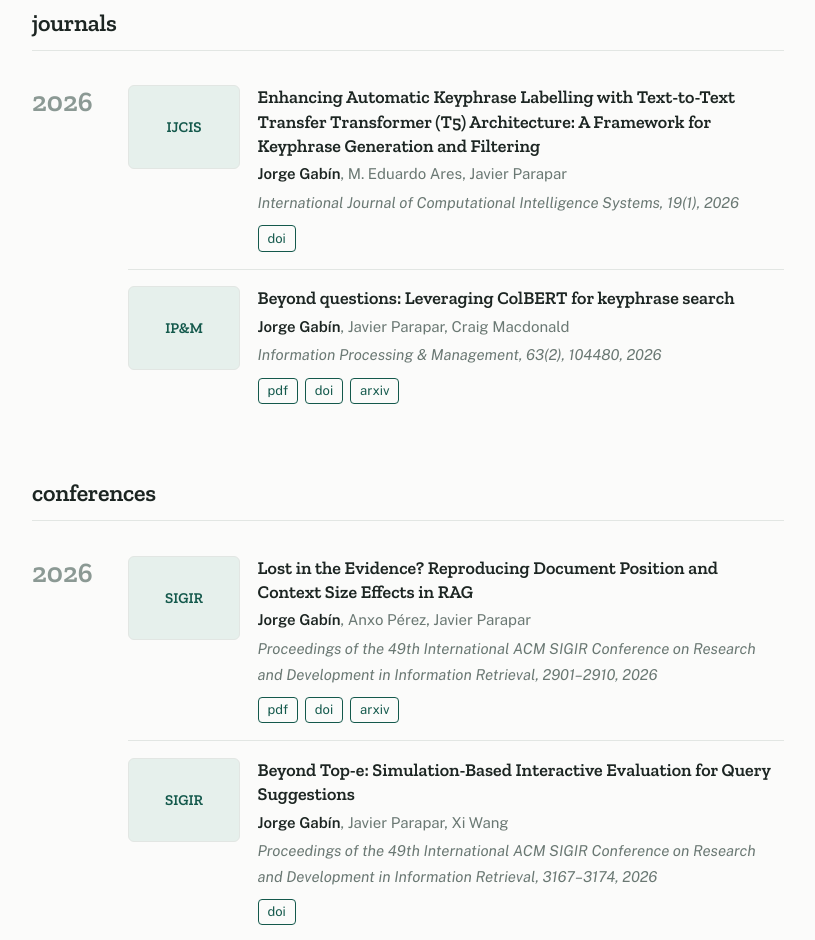
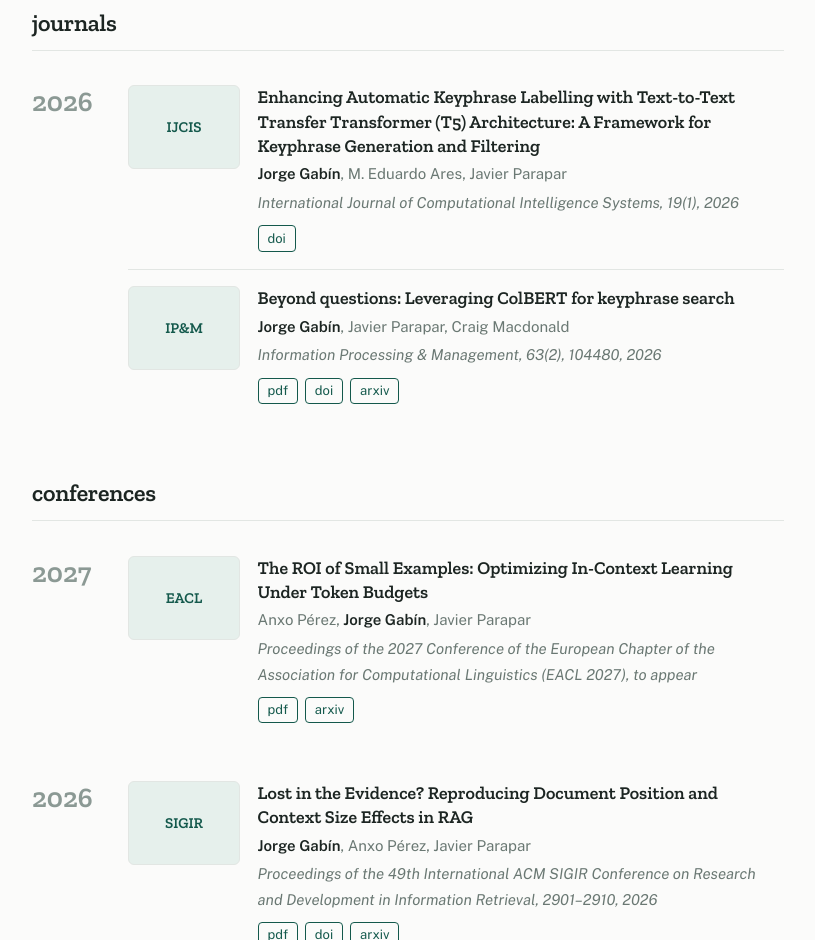
Before and after one commit to JorgeGabin/JorgeGabin.github.io, a plain HTML site: page publications.html in a window 1280 px wide. Shown: the part 268-1208 px from the top of the page, without its empty margins (232-1047 px from the left). Drawn offline with nearby package versions, Linux system fonts and the light colour scheme.

Commit message:
Add EACL paper

```diff
--- a/assets/news.json
+++ b/assets/news.json
@@ -1,4 +1,8 @@
 [
+  {
+    "date": "Nov 2026",
+    "text": "<a href=\"https://arxiv.org/abs/2611.24971\">The ROI of Small Examples: Optimizing In-Context Learning Under Token Budgets</a>, with Anxo P&eacute;rez and Javier Parapar, accepted to the EACL 2027 main conference. See you in Athens in March!"
+  },
   {
     "date": "Jul 2026",
     "text": "Two papers presented at <a href=\"https://doi.org/10.1145/3805712.3808569\">SIGIR 2026</a>: a reproducibility study on document position and context size in RAG, and <a href=\"https://doi.org/10.1145/3805712.3808618\">Beyond Top-e</a>, on simulation-based evaluation for query suggestions."
--- a/publications.html
+++ b/publications.html
@@ -100,6 +100,25 @@
 
   <section id="conferences">
     <h2>conferences</h2>
+
+    <div class="year-group">
+      <p class="year">2027</p>
+      <div>
+
+        <article class="pub">
+          <div class="thumb"><span class="venue-badge">EACL</span></div>
+          <div>
+            <h3>The ROI of Small Examples: Optimizing In-Context Learning Under Token Budgets</h3>
+            <p class="authors">Anxo P&eacute;rez, <b>Jorge Gab&iacute;n</b>, Javier Parapar</p>
+            <p class="venue">Proceedings of the 2027 Conference of the European Chapter of the Association for Computational Linguistics (EACL 2027), to appear</p>
+            <p class="links">
+              <a href="https://arxiv.org/pdf/2611.24971">pdf</a><a href="https://arxiv.org/abs/2611.24971">arxiv</a>
+            </p>
+          </div>
+        </article>
+
+      </div>
+    </div>
 
     <div class="year-group">
       <p class="year">2026</p>
```
Also changed, not shown: index.html (+4 -0 lines).
